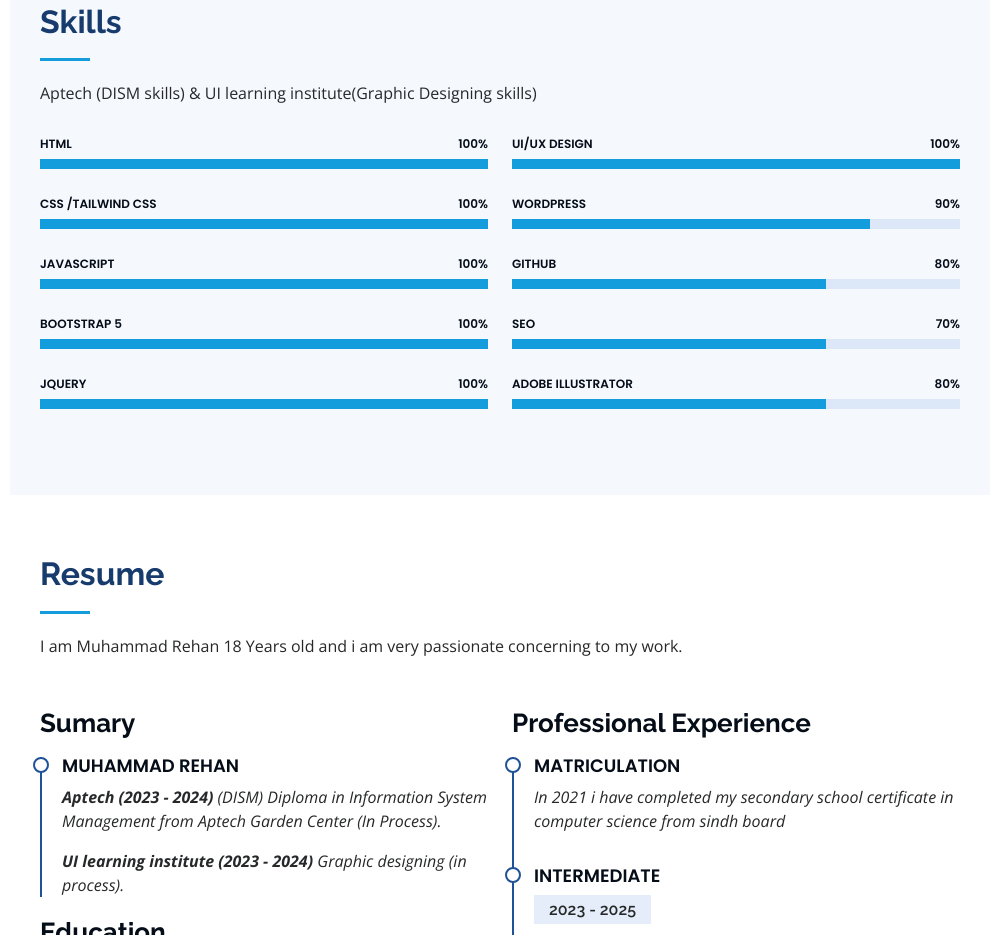
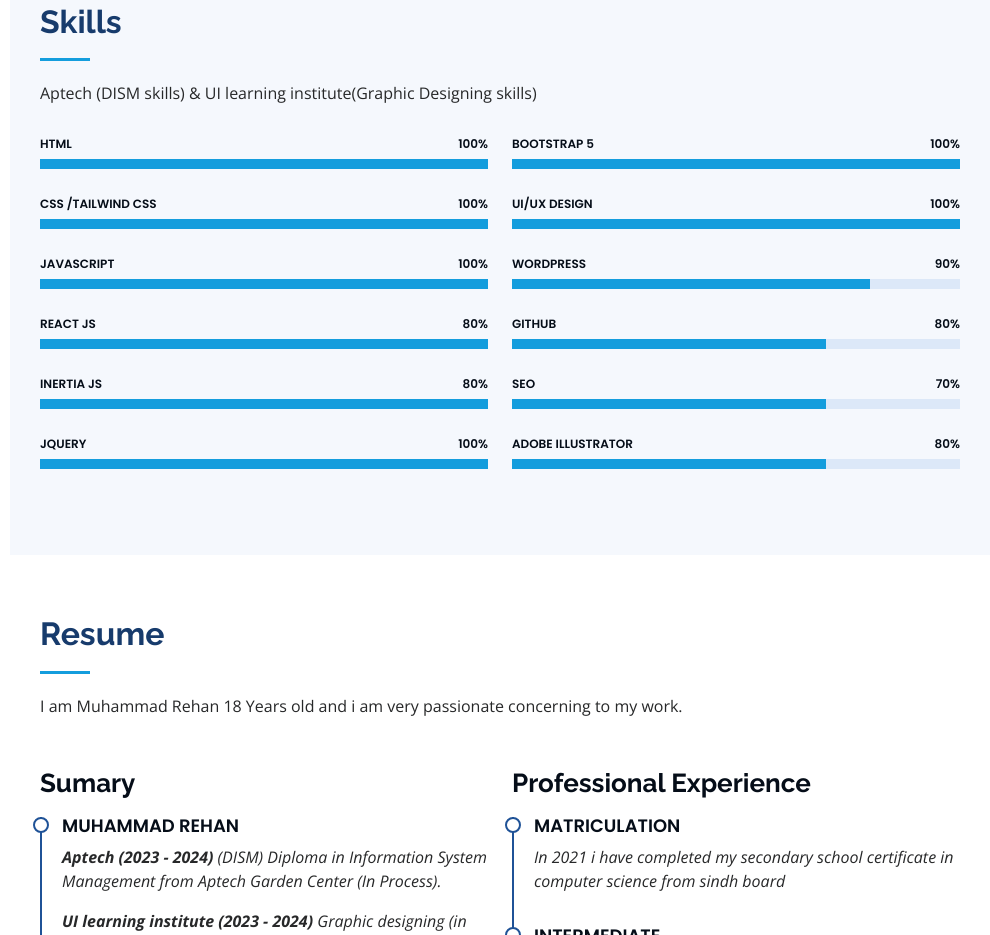
Before and after one commit to Rehanshah5490/My-Portfolio, a plain HTML site: page index.html in a window 1280 px wide. Shown: the part 1468-2403 px from the top of the page, without its empty margins (290-1280 px from the left). Drawn offline with nearby package versions, Linux system fonts and the light colour scheme.

Commit message:
my commit

```diff
--- a/index.html
+++ b/index.html
@@ -162,7 +162,13 @@
               </div>
             </div>
             <div class="progress">
-              <span class="skill">Bootstrap 5 <i class="val">100%</i></span>
+              <span class="skill">React JS <i class="val">80%</i></span>
+              <div class="progress-bar-wrap">
+                <div class="progress-bar" role="progressbar" aria-valuenow="100" aria-valuemin="0" aria-valuemax="100"></div>
+              </div>
+            </div>
+            <div class="progress">
+              <span class="skill">Inertia JS <i class="val">80%</i></span>
               <div class="progress-bar-wrap">
                 <div class="progress-bar" role="progressbar" aria-valuenow="100" aria-valuemin="0" aria-valuemax="100"></div>
               </div>
@@ -172,12 +178,19 @@
               <div class="progress-bar-wrap">
                 <div class="progress-bar" role="progressbar" aria-valuenow="100" aria-valuemin="0" aria-valuemax="100"></div>
               </div>
-            </div>
+              </div>
 
           </div>
 
           <div class="col-lg-6" data-aos="fade-up" data-aos-delay="100">
 
+
+            <div class="progress">
+              <span class="skill">Bootstrap 5 <i class="val">100%</i></span>
+              <div class="progress-bar-wrap">
+                <div class="progress-bar" role="progressbar" aria-valuenow="100" aria-valuemin="0" aria-valuemax="100"></div>
+              </div>
+              </div>
             <div class="progress">
               <span class="skill">Ui/UX design <i class="val">100%</i></span>
               <div class="progress-bar-wrap">
```
